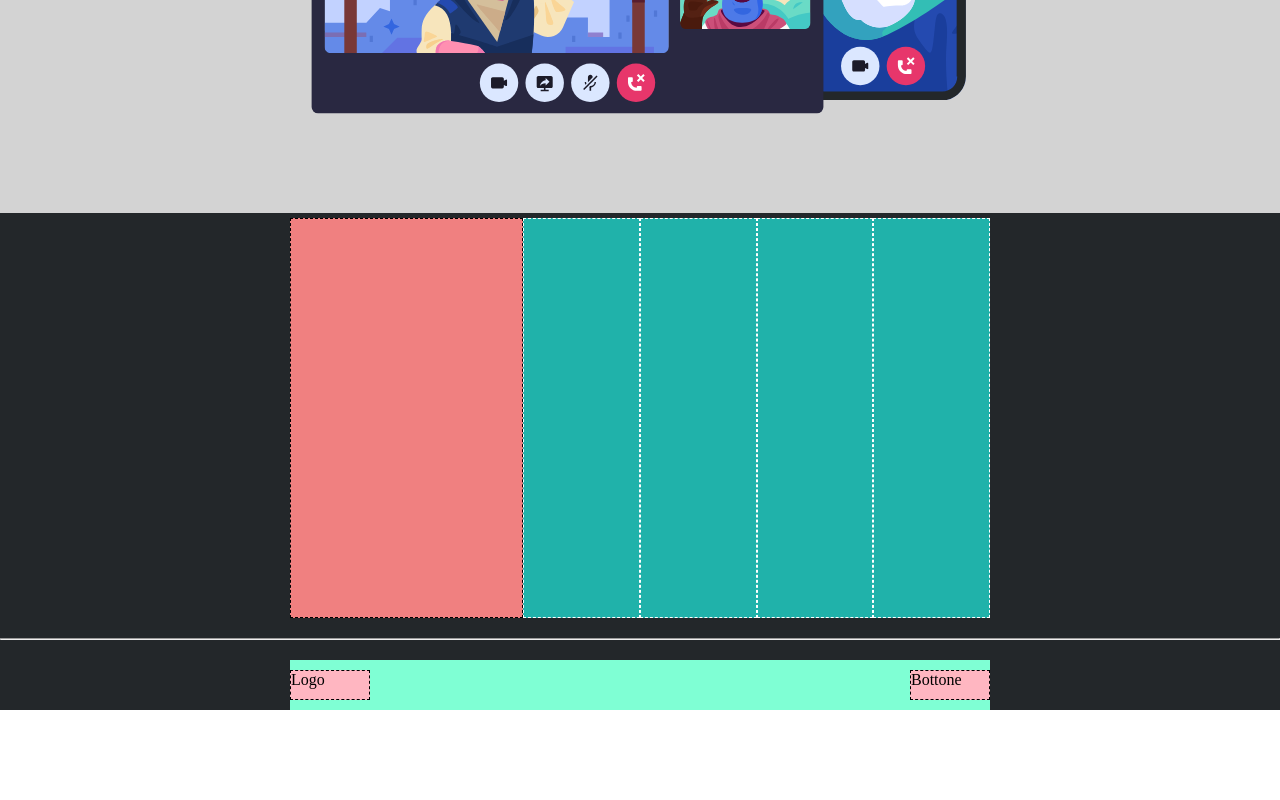
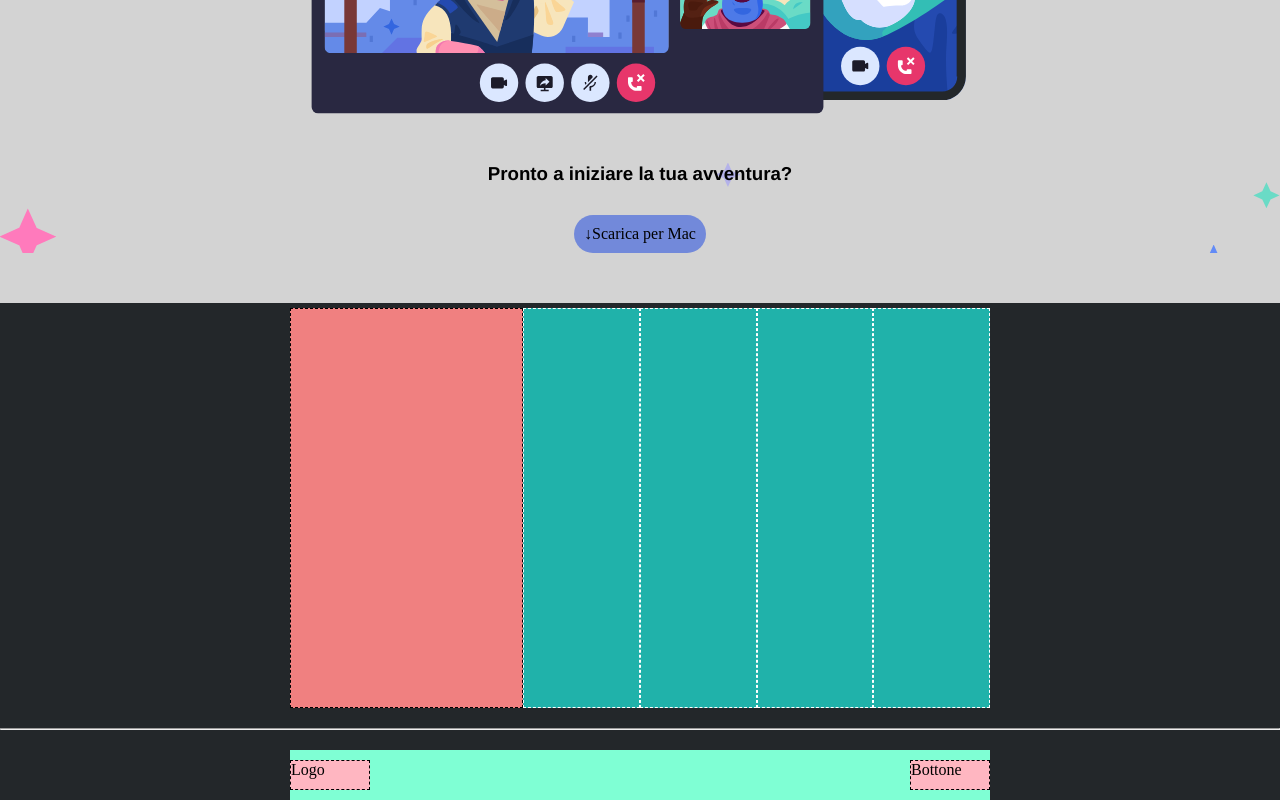
Before and after one commit to yleniapregnolato/htmlcss-discord, a plain HTML site: page index.html in a window 1280 px wide. Shown: the part 2139-2939 px from the top of the page. Before the commit the page ends 2849 px from the top, so only its background shows below. Drawn offline with Linux system fonts and the light colour scheme.

Commit message:
fix: main

```diff
--- a/css/style.css
+++ b/css/style.css
@@ -47,11 +47,16 @@ h2 {
     margin-bottom: 20px;
     font-size: 1.7rem;
 }
+
 p {
     margin-bottom: 20px;
     line-height: 20px;
     font-size: 0.8rem;
     max-height: 80px;
+}
+
+a {
+    text-decoration: none;
 }
 .p-h {
     margin-bottom: 0;
@@ -86,13 +91,11 @@ p {
 .b-w {
     color: inherit;
     color: black;
-    text-decoration: none;
     font-size: 1rem;
 }
 
 .t-w {
     color: white;
-    text-decoration: none;
     font-size: 1rem;
 }
 /* utilities */
@@ -167,7 +170,6 @@ p {
     /* background-color: #1E90FF; */
      /* border: 1px dashed black;
     /* /debug */
-    */
 }
 
 .small-container {
@@ -215,6 +217,27 @@ p {
     text-align: center;
 }
 
+.s-b {
+    background-color: #7289DA;
+    font-size: 1rem;
+    border-radius: 30px;
+    border: white;
+    color: black;
+    padding: 10px;
+    text-decoration: none;
+    margin: 30px 0 0;
+    display: inline-block;
+}
+
+.star {
+    background-image: url(../img/stars.svg);
+    background-size: cover;
+    text-align: center;
+    /* width: 800px; */
+
+    /* display: flex;
+    justify-content: center; */
+}
 /* footer */
 footer {
     background-color: #23272A;
--- a/index.html
+++ b/index.html
@@ -110,6 +110,10 @@
                 </p>
                 <img src="./img/item4-big.svg" alt="fourth-img">
             </div>
+            <div class="star">
+                <h3 class="font-text">Pronto a iniziare la tua avventura?</h3>
+                <a class="s-b" href="">&#8595;Scarica per Mac</a>
+            </div>
 
         </section>
         <!-- /second -->
```
